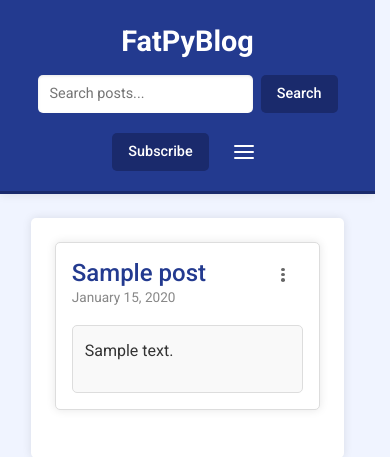
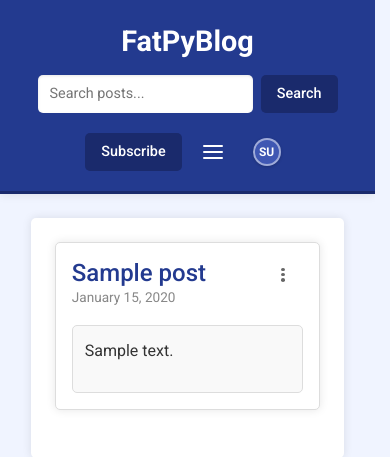
Before and after one commit to Vybornak2/FatPyBlog, a Django app: page / in a window 390 px wide. Shown: the top 457 px of the page. Run offline with Django 5.2, Linux system fonts and the light colour scheme; a user stored in the database is signed in; tables that the repository leaves empty hold one stand-in row (values such as "Sample post").

Commit message:
Login menu implemented

```diff
--- /dev/null
+++ b/blog/static/css/account-menu.css
@@ -0,0 +1,80 @@
+/* Account Menu Styles */
+.account-menu {
+    position: relative;
+}
+
+.account-menu .dropdown-menu {
+    min-width: 180px !important;
+    margin-top: 0.5rem !important;
+    padding: 0.4rem !important;
+    border: none !important;
+    box-shadow: 0 4px 12px rgba(0,0,0,0.15) !important;
+    border-radius: 10px !important;
+    overflow: hidden !important;
+}
+
+.account-menu .dropdown-item {
+    padding: 0.7rem 1rem !important;
+    font-size: 0.95rem !important;
+    color: var(--text-color) !important;
+    background-color: #fff !important;
+    text-decoration: none !important;
+    transition: all 0.2s ease !important;
+    border-left: 3px solid transparent !important;
+    display: flex !important;
+    align-items: center !important;
+    width: 100% !important;
+    box-sizing: border-box !important;
+    margin: 0.2rem 0 !important;
+    white-space: nowrap !important;
+    border-radius: 6px !important;
+}
+
+.account-menu .dropdown-item:hover {
+    background-color: #f4f7ff !important;
+    color: var(--primary-color) !important;
+    border-left-color: var(--primary-color) !important;
+}
+
+/* Animated user avatar */
+.user-avatar {
+    animation: fadeIn 0.3s ease-out;
+    box-shadow: 0 1px 3px rgba(0,0,0,0.2);
+}
+
+@keyframes fadeIn {
+    from { opacity: 0; transform: translateY(-5px); }
+    to { opacity: 1; transform: translateY(0); }
+}
+
+.account-menu .dropdown-toggle[aria-expanded="true"] .user-avatar {
+    box-shadow: 0 0 0 2px white;
+}
+
+/* Guest icon styles */
+.account-toggle svg {
+    filter: drop-shadow(0 1px 2px rgba(0,0,0,0.2));
+}
+
+.account-toggle:hover svg {
+    transform: scale(1.1);
+}
+
+/* Dropdown transition */
+.account-menu .dropdown-menu.show {
+    animation: slideIn 0.2s ease-out;
+}
+
+@keyframes slideIn {
+    from { opacity: 0; transform: translateY(-10px); }
+    to { opacity: 1; transform: translateY(0); }
+}
+
+/* Responsive styling */
+@media (max-width: 768px) {
+    .user-avatar {
+        width: 28px !important;
+        height: 28px !important;
+        font-size: 12px !important;
+    }
+}
--- a/blog/static/css/main.css
+++ b/blog/static/css/main.css
@@ -978,3 +978,70 @@ footer p {
     display: flex;
     align-items: center;
 }
+
+/* Account Menu styles */
+.account-menu {
+    margin-left: 0.5rem;
+    position: relative;
+    display: flex;
+    align-items: center;
+    height: 38px;
+}
+
+.account-toggle {
+    background: transparent !important;
+    border: none !important;
+    width: 38px !important;
+    height: 38px !important;
+    padding: 0 !important;
+    border-radius: 50% !important;
+    cursor: pointer !important;
+    transition: all 0.3s ease !important;
+    display: flex !important;
+    align-items: center !important;
+    justify-content: center !important;
+    color: white !important;
+}
+
+.account-toggle:hover,
+.account-toggle:focus {
+    background-color: rgba(255, 255, 255, 0.15) !important;
+}
+
+.account-toggle::after {
+    display: none !important;
+}
+
+.user-avatar {
+    width: 30px;
+    height: 30px;
+    border-radius: 50%;
+    background-color: var(--primary-light);
+    color: white;
+    display: flex;
+    align-items: center;
+    justify-content: center;
+    font-size: 14px;
+    font-weight: 600;
+    border: 2px solid rgba(255, 255, 255, 0.5);
+}
+
+/* Responsive layout for both menus */
+@media (max-width: 768px) {
+    .header-actions {
+        width: 100%;
+        margin: 0.5rem 0;
+        justify-content: center;
+    }
+
+    .nav-menu,
+    .account-menu {
+        margin: 0 0.25rem;
+    }
+
+    .user-avatar {
+        width: 28px;
+        height: 28px;
+        font-size: 12px;
+    }
+}
--- a/blog/templates/blog/base.html
+++ b/blog/templates/blog/base.html
@@ -10,6 +10,7 @@
     <link rel="stylesheet" href="{% static 'css/main.css' %}">
     <link rel="stylesheet" href="{% static 'css/post-controls.css' %}">
     <link rel="stylesheet" href="{% static 'css/auth.css' %}">
+    <link rel="stylesheet" href="{% static 'css/account-menu.css' %}">
     {% block extra_head %}{% endblock %}
 </head>
 <body>
--- a/blog/templates/blog/partials/_header_actions.html
+++ b/blog/templates/blog/partials/_header_actions.html
@@ -3,8 +3,9 @@
     <a href="{% url 'blog:subscribe' %}">Subscribe</a>
     {% endif %}
 
+    <!-- Main navigation menu -->
     <div class="nav-menu dropdown header-element">
-        <button class="menu-toggle dropdown-toggle" type="button" data-bs-toggle="dropdown" aria-expanded="false" aria-label="Post options">
+        <button class="menu-toggle dropdown-toggle" type="button" data-bs-toggle="dropdown" aria-expanded="false" aria-label="Navigation menu">
             <div class="hamburger-icon">
                 <span class="line"></span>
                 <span class="line"></span>
@@ -37,7 +38,24 @@
                     New Post
                 </a>
             </li>
-            <li><hr class="dropdown-divider"></li>
+        </ul>
+    </div>
+
+    <!-- Account menu -->
+    <div class="account-menu dropdown header-element">
+        <button class="account-toggle dropdown-toggle" type="button" data-bs-toggle="dropdown" aria-expanded="false" aria-label="Account menu">
+            {% if user.is_authenticated %}
+                <div class="user-avatar">
+                    {% if user.first_name %}{{ user.first_name|slice:":1"|upper }}{% endif %}{% if user.last_name %}{{ user.last_name|slice:":1"|upper }}{% else %}{% if not user.first_name %}{{ user.username|slice:":1"|upper }}{% endif %}{% endif %}
+                </div>
+            {% else %}
+                <svg xmlns="http://www.w3.org/2000/svg" width="20" height="20" fill="currentColor" class="bi bi-person-circle" viewBox="0 0 16 16">
+                    <path d="M11 6a3 3 0 1 1-6 0 3 3 0 0 1 6 0z"/>
+                    <path fill-rule="evenodd" d="M0 8a8 8 0 1 1 16 0A8 8 0 0 1 0 8zm8-7a7 7 0 0 0-5.468 11.37C3.242 11.226 4.805 10 8 10s4.757 1.225 5.468 2.37A7 7 0 0 0 8 1z"/>
+                </svg>
+            {% endif %}
+        </button>
+        <ul class="dropdown-menu dropdown-menu-end">
             {% if user.is_authenticated %}
                 <li>
                     <a class="dropdown-item" href="{% url 'blog:profile' %}">
@@ -47,6 +65,7 @@
                         My Profile
                     </a>
                 </li>
+                <li><hr class="dropdown-divider"></li>
                 <li>
                     <a class="dropdown-item" href="{% url 'blog:logout' %}">
                         <svg xmlns="http://www.w3.org/2000/svg" width="16" height="16" fill="currentColor" class="bi bi-box-arrow-right me-2" viewBox="0 0 16 16">
```
